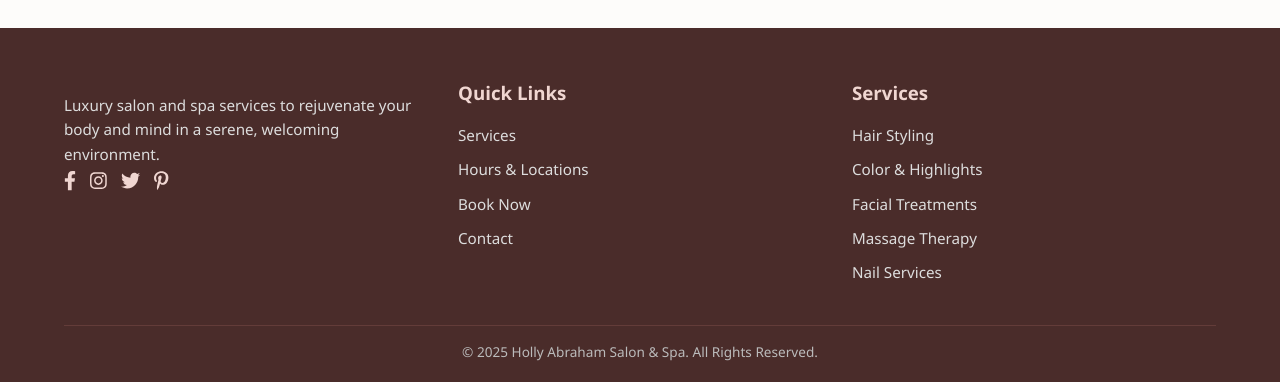
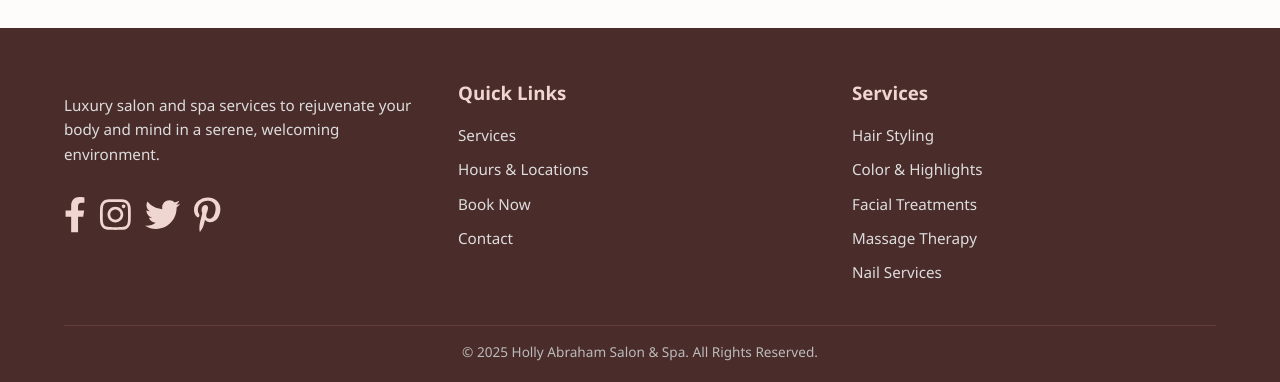
Before and after one commit to mattmabra60/Holly-Website, a plain HTML site: page index.html in a window 1280 px wide. Shown: the part 954-1336 px from the top of the page. Drawn offline with nearby package versions, Linux system fonts and the light colour scheme.

Commit message:
enlarged the icons for the socials and aded links

```diff
--- a/index.html
+++ b/index.html
@@ -49,8 +49,8 @@
                     <h3> </h3>
                     <p>Luxury salon and spa services to rejuvenate your body and mind in a serene, welcoming environment.</p>
                     <div class="social-links">
-                        <a href="#" aria-label="Facebook"><i class="fab fa-facebook-f"></i></a>
-                        <a href="#" aria-label="Instagram"><i class="fab fa-instagram"></i></a>
+                        <a href="https://www.facebook.com/skinbyholly987" aria-label="Facebook"><i class="fab fa-facebook-f"></i></a>
+                        <a href="https://www.instagram.com/skinbyholly987/" aria-label="Instagram"><i class="fab fa-instagram"></i></a>
                         <a href="#" aria-label="Twitter"><i class="fab fa-twitter"></i></a>
                         <a href="#" aria-label="Pinterest"><i class="fab fa-pinterest-p"></i></a>
                     </div>
--- a/styles.css
+++ b/styles.css
@@ -182,8 +182,9 @@
 
   .social-links a {
     display: inline-block;
+    padding-top: 20px;
     margin-right: 10px;
-    font-size: 1.2rem;
+    font-size: 2.2rem;
     color: #f0d6d1;
     transition: color 0.3s;
   }
```
